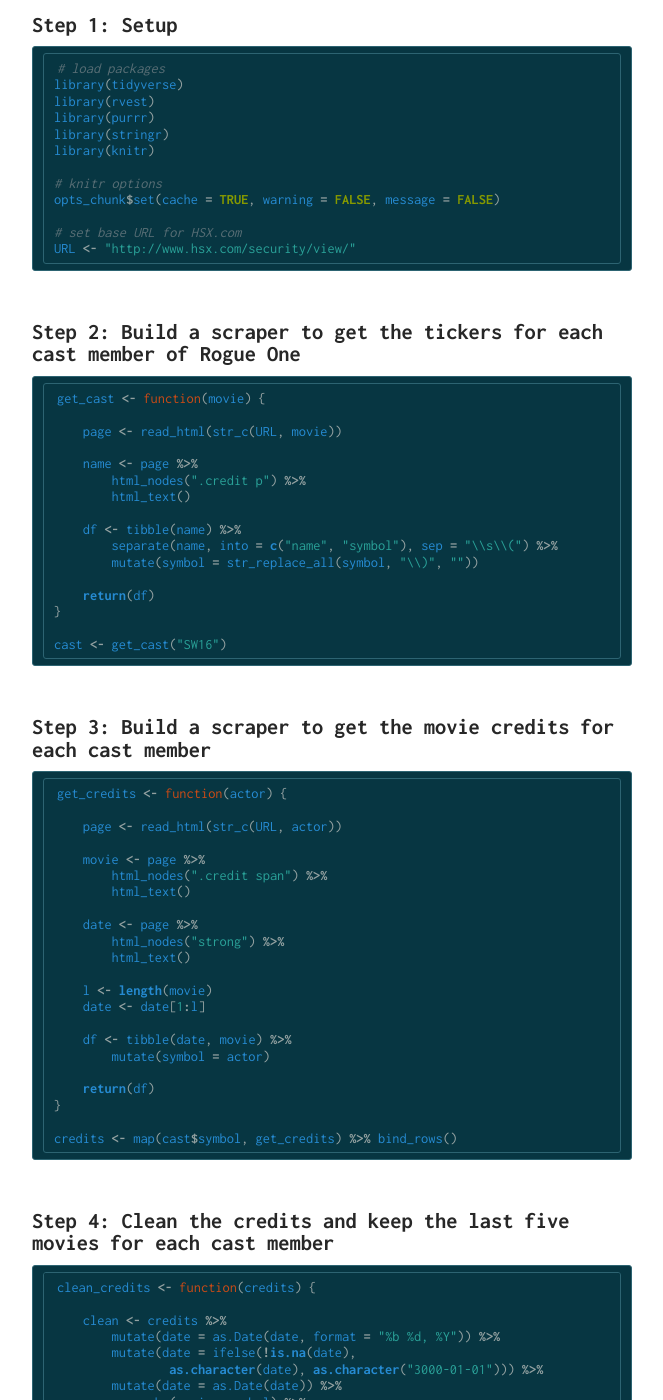
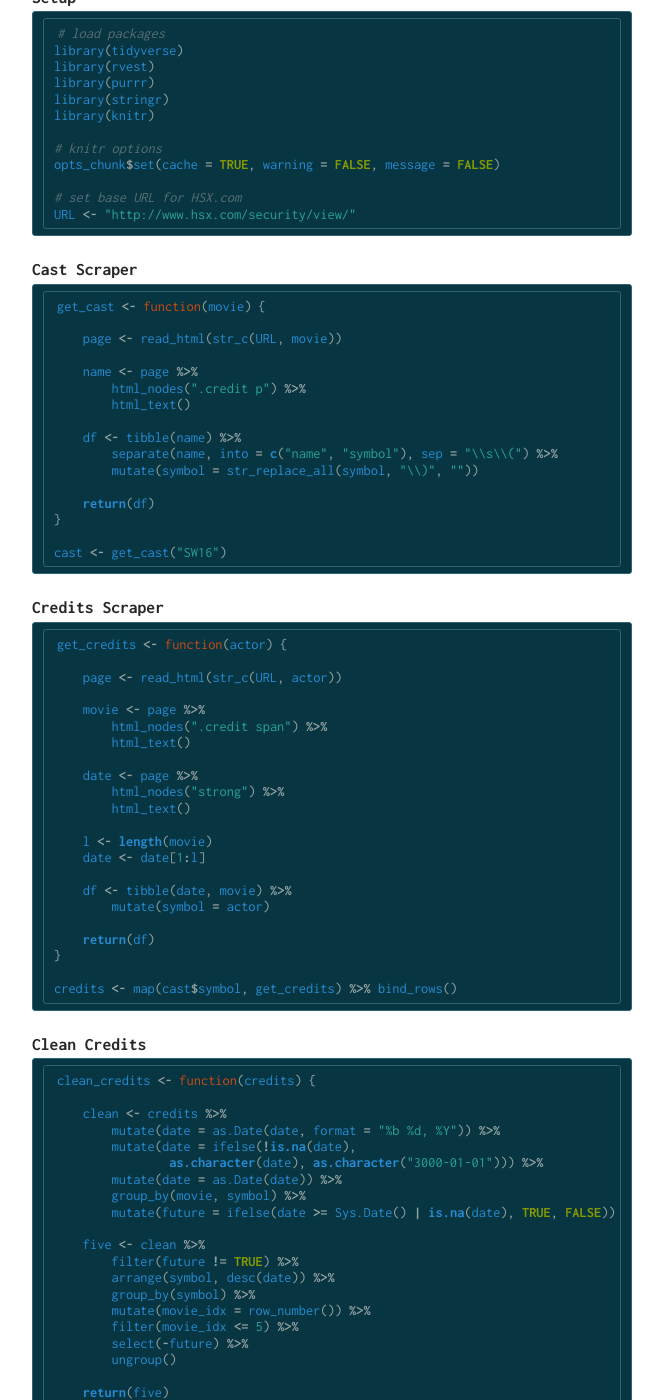
Before and after one commit to maxhumber/maxhumber.com, a Jekyll site: the page built from _posts/2016-12-11-HSX-arbitrage.md, in a window 1280 px wide and 1400 px high, scrolled down 1297 px. Shown: the whole window, without its empty margins (308-971 px from the left). Built offline with Jekyll 4.4.1, drawn with Linux system fonts in a browser that asks for light colours; our own code applies the rules of GitHub Pages for plain Markdown files; some of the changed text lies outside the part shown.

Commit message:
Minor edits to HSX

````diff
--- a/_posts/2016-12-11-HSX-arbitrage.md
+++ b/_posts/2016-12-11-HSX-arbitrage.md
@@ -20,8 +26,7 @@ I'm lazy. And, I didn't want to manually do the math. So, I built a web scraper
 
 (If you don't care about the code just scroll to the bottom...)
 
-Step 1: Setup
-=============
+## Setup
 
 ``` r
 # load packages
@@ -38,8 +43,7 @@ opts_chunk$set(cache = TRUE, warning = FALSE, message = FALSE)
 URL <- "http://www.hsx.com/security/view/"
 ```
 
-Step 2: Build a scraper to get the tickers for each cast member of Rogue One
-============================================================================
+## Cast Scraper
 
 ``` r
 get_cast <- function(movie) {
@@ -60,8 +64,7 @@ get_cast <- function(movie) {
 cast <- get_cast("SW16")
 ```
 
-Step 3: Build a scraper to get the movie credits for each cast member
-=====================================================================
+## Credits Scraper
 
 ``` r
 get_credits <- function(actor) {
@@ -88,8 +91,7 @@ get_credits <- function(actor) {
 credits <- map(cast$symbol, get_credits) %>% bind_rows()
 ```
 
-Step 4: Clean the credits and keep the last five movies for each cast member
-============================================================================
+## Clean Credits
 
 ``` r
 clean_credits <- function(credits) {
@@ -117,8 +119,7 @@ clean_credits <- function(credits) {
 tag_credits <- clean_credits(credits)
 ```
 
-Step 5: Brute force search for the missing movie tickers
-========================================================
+## Brute-force Search
 
 ``` r
 movies <- tag_credits %>%
@@ -156,8 +157,7 @@ get_meta_m <- function(movie) {
 meta_m <- map(movies$search_term, safely(get_meta_m))
 ```
 
-Step 6: Clean the results
-=========================
+## Clean Search Results
 
 ``` r
 clean_meta_m <- function(meta_m) {
@@ -178,8 +178,7 @@ clean_meta_m <- function(meta_m) {
 meta_m <- clean_meta_m(meta_m)
 ```
 
-Step 7: Join the tickers and prices to the TAG eligible credits
-===============================================================
+## Join Tickers and Prices
 
 ``` r
 tag_prices <- tag_credits %>%
@@ -196,8 +195,7 @@ tag_prices <- tag_credits %>%
         NA, "DYEN", "Ip Man 2", 0.20, 5))
 ```
 
-Step 8: Build a scraper to get the metadata for each cast member
-================================================================
+## Cast Metadata Scraper
 
 ``` r
 get_meta_a <- function(actor) {
@@ -236,8 +234,7 @@ get_meta_a <- function(actor) {
 meta_a <- map(cast$symbol, get_meta_a) %>% bind_rows()
 ```
 
-Step 9: Calculate the forecasted TAG values for Rogue One at $440
-=================================================================
+## TAG Forecasts
 
 ``` r
 tag_new <- tag_prices %>%
@@ -248,8 +245,7 @@ tag_new <- tag_prices %>%
     select(-total)
 ```
 
-Step 10: Calculate the arbitrage opportunities
-==============================================
+## Calculate Arbitrage Opportunities
 
 ``` r
 arbitrage <- meta_a %>%
@@ -260,8 +256,7 @@ arbitrage <- meta_a %>%
     mutate(roi = return / investment)
 ```
 
-Punch Line
-==========
+## Punch Line
 
 ![](/assets/img/arbitrage.png)
 
````
Also changed, not shown: other parts of _posts/2016-12-11-HSX-arbitrage.md (+6 -0 lines), assets/img/shakespeare_14-1.png.
